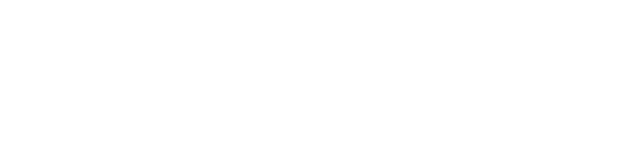
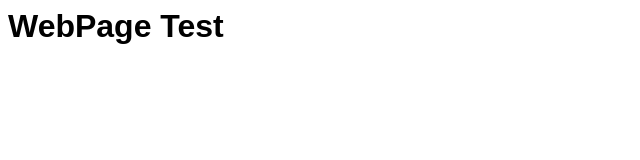
Before and after one commit to MarkFullCreate/GUIMARK.GITHUB.IO, a plain HTML site: page page.html in a window 1280 px wide. Shown: the whole page, without its empty margins (0-640 px from the left). Drawn offline with Linux system fonts and the light colour scheme.

Commit message:
Update page.html

```diff
--- a/page.html
+++ b/page.html
@@ -8,4 +8,5 @@
   </style>
   </head>
   <body>
+    <h1>WebPage Test</h1>
   </body>
```
